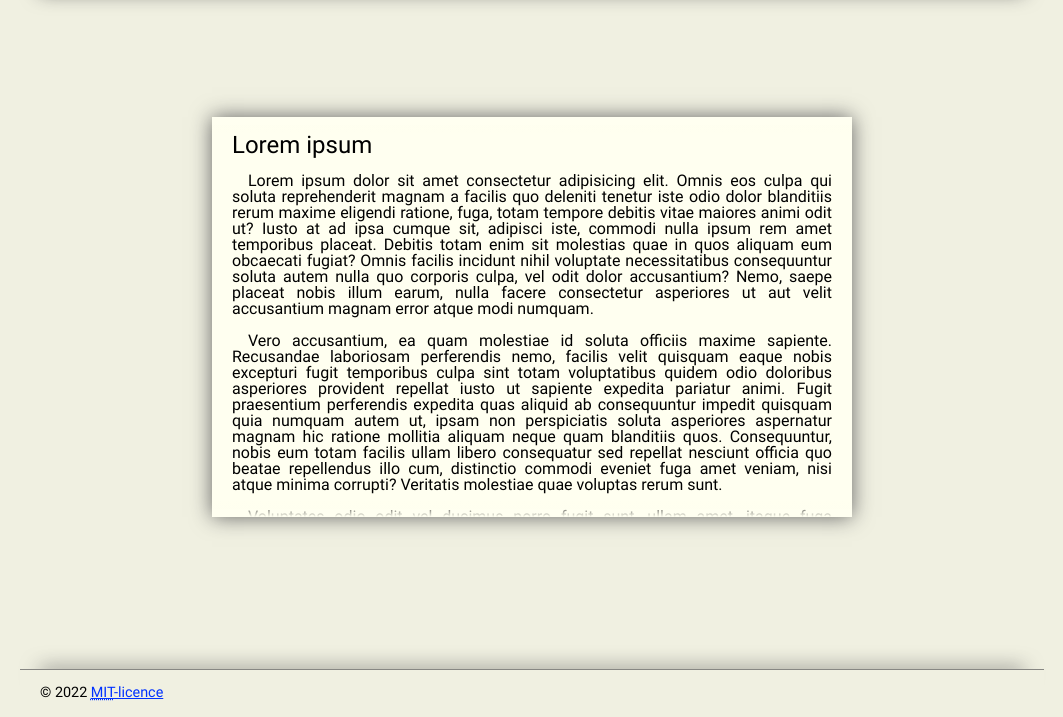
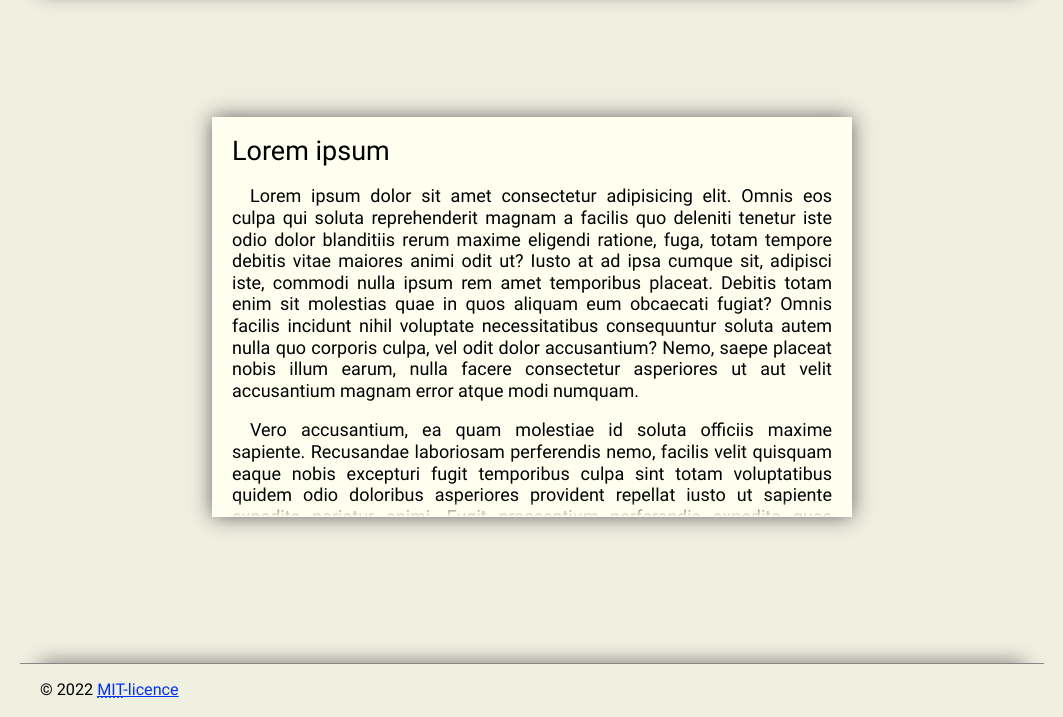
Before and after one commit to jandeswart/scrollbar, a plain HTML site: page index.html in a window 1280 px wide. Shown: the part 83-800 px from the top of the page, without its empty margins (108-1171 px from the left). Drawn offline with Linux system fonts and the light colour scheme.

Commit message:
Changed font-size

```diff
--- a/static/css/main.css
+++ b/static/css/main.css
@@ -20,7 +20,7 @@ a:hover{
 
 html {
 	font-family: "Roboto";
-	font-size: 16px;
+	font-size: 18px;
 }
 
 body {
@@ -70,12 +70,15 @@ footer {
 
 .text-container {
 	width: 50vw;
+	max-width: calc(80ch + 10px);
 	height: 50vh;
 	background-color: var(--bg-color);
 }
 .text-wrapper {
 	width: calc(50vw - 10px);
+	max-width: 80ch;
 	padding: 0 10px 0 20px;
+	line-height: 1.2;
 	text-align: justify;
 }
 .text-wrapper p {
```
